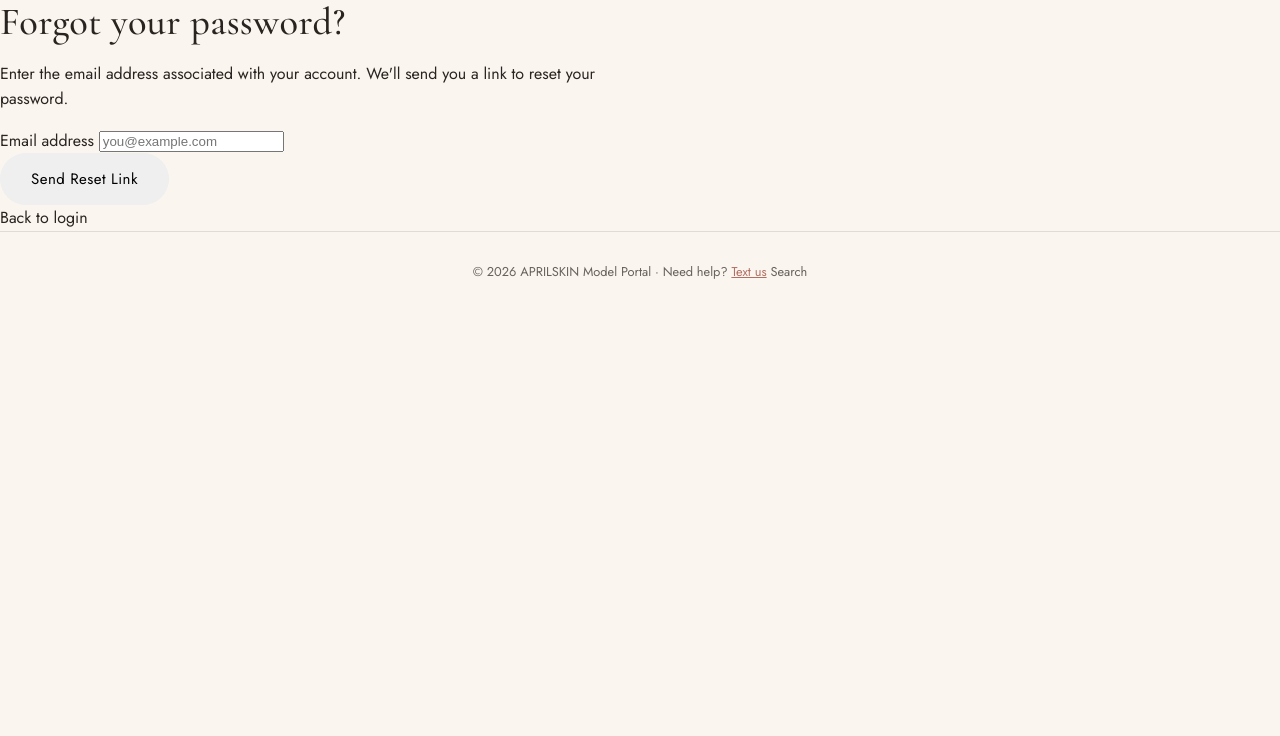
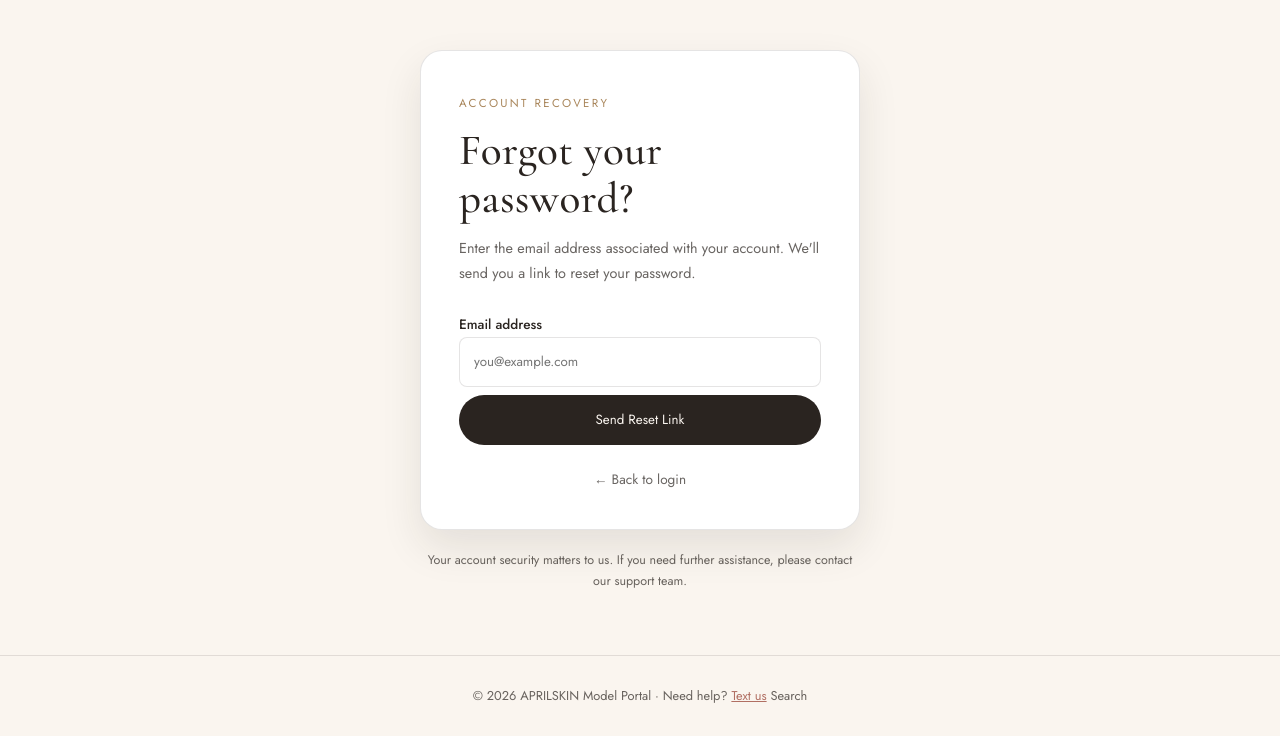
Before and after one commit to Rarejoe/aprilskin, a Flask app: page /forgot-password in a window 1280 px wide. Shown: the part 83-819 px from the top of the page. Before the commit the page ends 362 px from the top, so only its background shows below. Run offline with Flask 3, Linux system fonts and the light colour scheme.

Commit message:
Refactor forgot password page layout and styling

```diff
--- a/skincare-app/app/templates/forgot_password.html
+++ b/skincare-app/app/templates/forgot_password.html
@@ -1,36 +1,29 @@
 {% extends "base.html" %}
-
 {% block title %}Forgot Password — AprilSkin{% endblock %}
-
 {% block content %}
-<div class="container py-5">
-    <div class="row justify-content-center">
-        <div class="col-md-6 col-lg-5">
-
-            <div class="card shadow-sm border-0 rounded-4 p-4">
-                <h2 class="mb-2">Forgot your password?</h2>
-
-                <p class="text-muted mb-4">
+<section class="auth-recovery-page">
+    <div class="auth-recovery-wrapper">
+        <div class="auth-recovery-card">
+            <span class="auth-recovery-eyebrow">Account Recovery</span>
+            <h1>Forgot your password?</h1>
+            <p class="auth-recovery-description">
                 Enter the email address associated with your account.
                 We'll send you a link to reset your password.
             </p>
-
             {% with messages = get_flashed_messages(with_categories=true) %}
                 {% for category, message in messages %}
-                        <div class="alert alert-{{ 'success' if category == 'success' else 'danger' }}">
+                    <div class="auth-recovery-status alert-{{ 'success' if category == 'success' else 'danger' }}">
                         {{ message }}
                     </div>
                 {% endfor %}
             {% endwith %}
-
             <form method="POST"
-                      action="{{ url_for('auth.forgot_password') }}">
-
+                  action="{{ url_for('auth.forgot_password') }}"
+                  class="auth-recovery-form">
                 <div class="mb-3">
                     <label for="email" class="form-label">
                         Email address
                     </label>
-
                     <input
                         type="email"
                         class="form-control"
@@ -41,21 +34,18 @@
                         required
                     >
                 </div>
-
-                    <button type="submit"
-                            class="btn btn-dark w-100">
+                <button type="submit" class="auth-recovery-button">
                     Send Reset Link
                 </button>
             </form>
-
-                <div class="text-center mt-4">
-                    <a href="{{ url_for('auth.welcome') }}">
-                        Back to login
-                    </a>
+            <div class="auth-recovery-footer">
+                <a href="{{ url_for('auth.welcome') }}">← Back to login</a>
             </div>
         </div>
-
+        <p class="auth-recovery-note">
+            Your account security matters to us. If you need further
+            assistance, please contact our support team.
+        </p>
     </div>
-    </div>
-</div>
+</section>
 {% endblock %}
```
Lines whose indentation alone changed are shown as unchanged.
